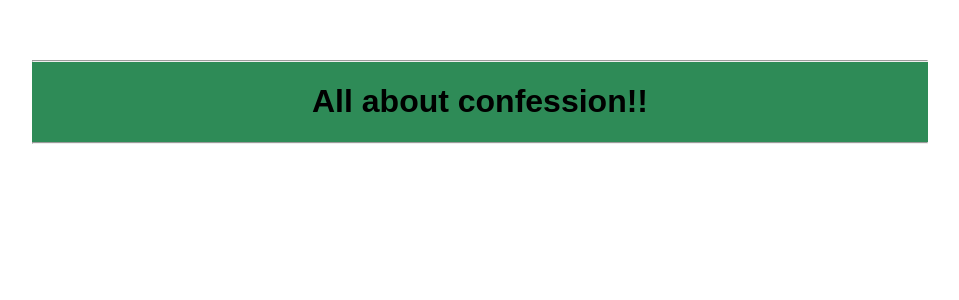
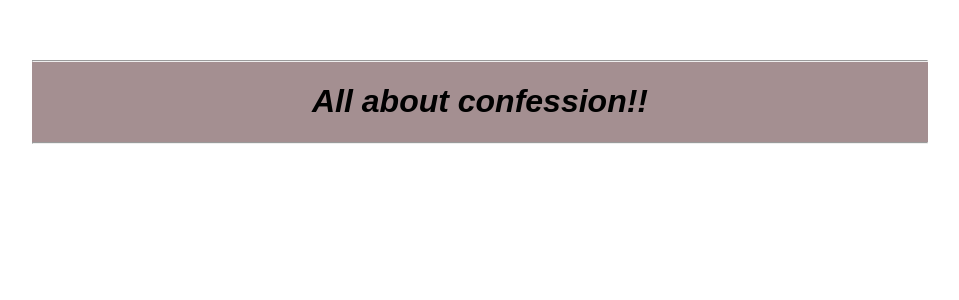
Before and after one commit to Amanag220/dev-elixir.github.io, a Jekyll site: the page built from index.html, in a window 1280 px wide. Shown: the top 300 px of the page, without its empty margins (160-1119 px from the left). Built offline with Jekyll 4.4.1, drawn with Linux system fonts in a browser that asks for light colours.

Commit message:
New Changes

```diff
--- a/CSS/main.css
+++ b/CSS/main.css
@@ -5,5 +5,6 @@ body {
 .heading {
   font-family: sans-serif;
   font-weight: bold;
-  background-color: SeaGreen;
+  font-style: italic;
+  background-color: rgba(75, 33, 36, 0.5);
 }
```
